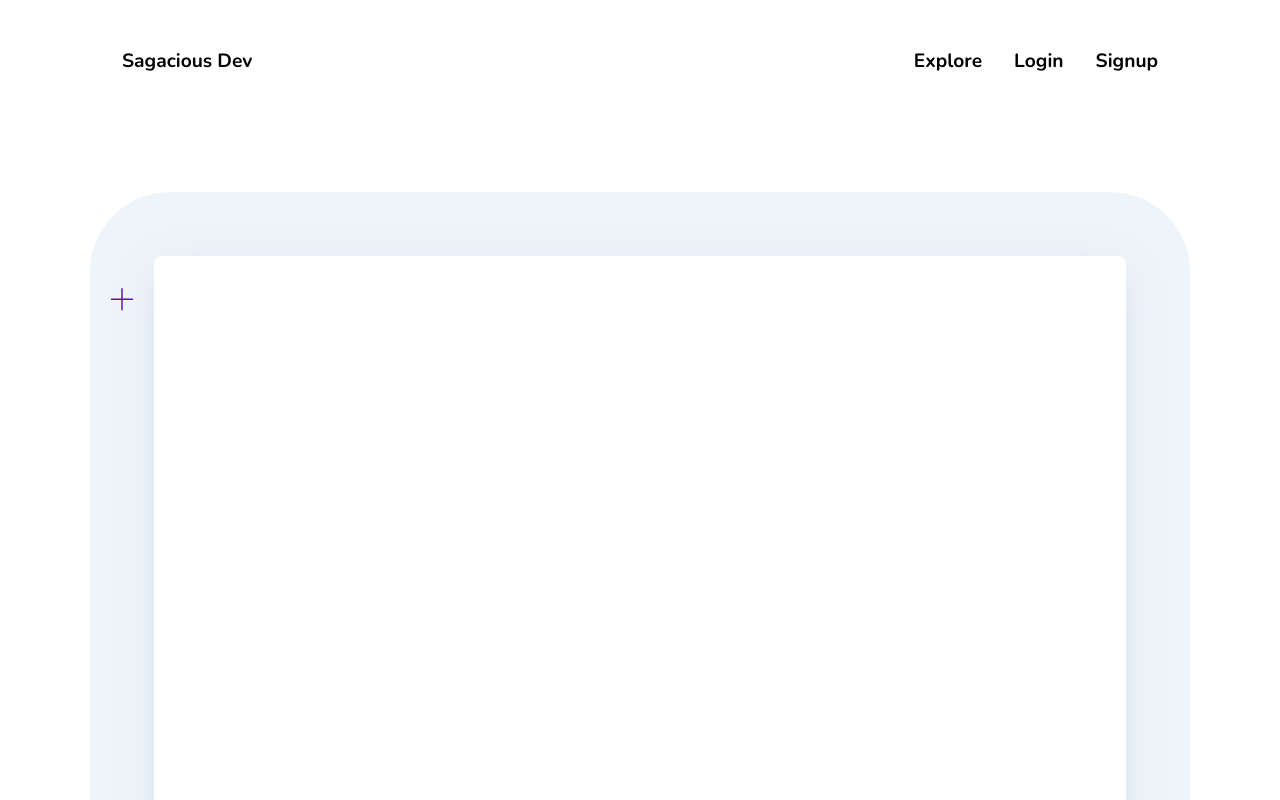
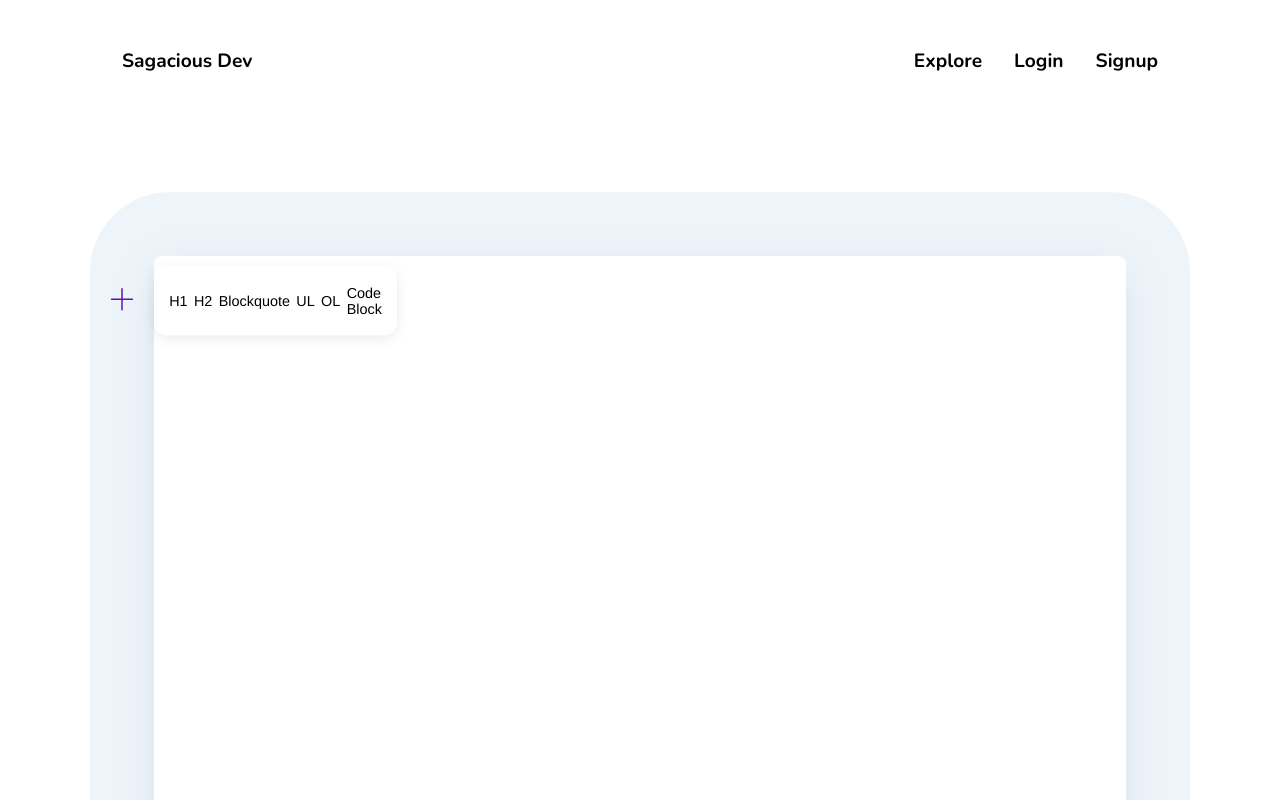
Before and after one commit to utkarsh-pro/sagacious-dev-blog, a React (Create React App) app: page /blog-editor in a window 1280 px wide. Both pictures are taken after a click on the element 122 px from the left and 299 px from the top of the page. Shown: the top 800 px of the page. Built offline with nearby package versions, Linux system fonts and the light colour scheme.

Commit message:
Added side toolbar

```diff
--- a/src/components/BlogEditor/InlineToolbar/index.tsx
+++ b/src/components/BlogEditor/InlineToolbar/index.tsx
@@ -96,8 +96,6 @@ function InlineToolbar({ editor, editorRef, toggleInlineStyle }: ToolbarConfig)
             // but rather with a small offset so the caret doesn't overlap with the text.
             const extraTopOffset = -(16 * 0.5);
 
-            console.log(selectionRect)
-
             setPostion({
                 top:
                     editorRoot.offsetTop +
--- a/src/components/BlogEditor/SideToolbar/index.module.css
+++ b/src/components/BlogEditor/SideToolbar/index.module.css
@@ -21,3 +21,38 @@
     height: 1.5rem;
     width: 1.5rem;
 }
+
+.controls {
+    font-family: 'Helvetica', sans-serif;
+    font-size: 0.9rem;
+    user-select: none;
+    display: flex;
+    justify-content: space-between;
+    align-items: center;
+    padding: 0.5rem;
+}
+
+.styleButton {
+    color: black;
+    cursor: pointer;
+    padding: 0.2rem;
+}
+
+.activeButton {
+    color: #5890ff;
+}
+
+.drawer {
+    position: absolute;
+    top: 0;
+    left: 3rem;
+    transform: translateY(-25%);
+    background-color: white;
+    box-shadow: 0 3px 15px -3px rgba(13,20,33,.13);
+    border-radius: 0.8rem;
+    padding: 0.5rem 0.25rem;
+}
+
+.hide {
+    display: none;
+}
--- a/src/components/BlogEditor/SideToolbar/index.tsx
+++ b/src/components/BlogEditor/SideToolbar/index.tsx
@@ -7,14 +7,68 @@ import { ReactComponent as Plus } from '../../../assets/svg/plus.svg'
 export interface ToolbarConfig {
     editor: any;
     editorRef: any;
+    toggleBlockStyle?: (blockType: string) => void;
     children?: any
 }
+// ==================================== HELPER COMPONENT ========================
 
+const StyleButton = (props: any) => {
+
+    const onToggle = (e: React.MouseEvent<HTMLSpanElement, MouseEvent>) => {
+        e.preventDefault();
+        props.onToggle(props.style);
+    };
+
+    let className = Classes.styleButton;
+    if (props.active) {
+        className += " " + Classes.activeButton;
+    }
+
+    return (
+        <span className={className} onMouseDown={onToggle}>
+            {props.label}
+        </span>
+    );
+
+}
+
+const BLOCK_TYPES = [
+    { label: 'H1', style: 'header-one' },
+    { label: 'H2', style: 'header-two' },
+    { label: 'Blockquote', style: 'blockquote' },
+    { label: 'UL', style: 'unordered-list-item' },
+    { label: 'OL', style: 'ordered-list-item' },
+    { label: 'Code Block', style: 'atomic' },
+];
+
+const BlockStyleControls = (props: any) => {
+    const { editorState } = props;
+    const selection = editorState.getSelection();
+    const blockType = editorState
+        .getCurrentContent()
+        .getBlockForKey(selection.getStartKey())
+        .getType();
+
+    return (
+        <div className={Classes.controls}>
+            {BLOCK_TYPES.map((type) =>
+                <StyleButton
+                    key={type.label}
+                    active={type.style === blockType}
+                    label={type.label}
+                    onToggle={props.onToggle}
+                    style={type.style}
+                />
+            )}
+        </div>
+    );
+};
 // ==================================== COMPONENT ===============================
 
-function SideToolbar({ editor, editorRef }: ToolbarConfig) {
+function SideToolbar({ editor, editorRef, toggleBlockStyle }: ToolbarConfig) {
     // const position = useRef({ top: 0, left: 0 })
     const [position, setPostion] = useState({ top: 0, left: 0 })
+    const [show, setShow] = useState(false);
 
     useEffect(() => {
         const selectionState = editor.getSelection()
@@ -45,8 +99,17 @@ function SideToolbar({ editor, editorRef }: ToolbarConfig) {
 
     return (
         <div className={Classes.toolbarContainer} style={{ ...position }}>
-            <div className={Classes.iconContainer}><Plus className={Classes.icon} /></div>
-            <div className={Classes.drawer}></div>
+            <div className={Classes.iconContainer} onClick={() => setShow(!show)}>
+                <Plus className={Classes.icon} />
+            </div>
+            <div className={`${Classes.drawer} ${!show ? Classes.hide : Classes.show}`}>
+                <BlockStyleControls
+                    editorState={editor}
+                    onToggle={(blockStyle: string) => {
+                        toggleBlockStyle && toggleBlockStyle(blockStyle);
+                        setShow(false)
+                    }} />
+            </div>
         </div>
     )
 }
--- a/src/components/BlogEditor/index.module.css
+++ b/src/components/BlogEditor/index.module.css
@@ -1,3 +1,5 @@
+@import url('https://fonts.googleapis.com/css2?family=Roboto:ital,wght@0,400;0,700;1,400;1,700&display=swap');
+
 .editor {
     padding: 2rem;
     background-color: white;
@@ -5,4 +7,45 @@
     border-radius: 0.5rem;
     width: 100%;
     min-height: 90vh;
+    font-family: 'Roboto', sans-serif;
 }
+
+.editor h1 {
+    font-size: 2.5rem;
+}
+
+.editor h2 {
+    font-size: 2.1rem;
+}
+
+.editor blockquote {
+    display: block;
+    border-width: 2px 0;
+    border-style: solid;
+    border-color: #eee;
+    padding: 1.5em 0 0.5em;
+    margin: 1.5em 0;
+    position: relative;
+}
+
+.editor blockquote:before {
+    content: '\201C';
+    position: absolute;
+    top: -25%;
+    left: 50%;
+    transform: translate(-50%, -50%);
+    background: #fff;
+    width: 3rem;
+    height: 2rem;
+    font: 6em/1.08em 'PT Sans', sans-serif;
+    color: #666;
+    text-align: center;
+}
+
+.editor blockquote:after {
+    content: "\2013 \2003" attr(cite);
+    display: block;
+    text-align: right;
+    font-size: 0.875em;
+    color: #e74c3c;
+}
--- a/src/components/BlogEditor/index.tsx
+++ b/src/components/BlogEditor/index.tsx
@@ -6,6 +6,7 @@ import { Editor as DraftEditor, EditorState, AtomicBlockUtils, RichUtils } from
 import Editor from '../Editor';
 import SideToolbar from './SideToolbar'
 import InlineToolbar from './InlineToolbar'
+import { getNodeFromKey } from './utility';
 
 // =====================================================================================================
 
@@ -31,7 +32,6 @@ function BlogEditor() {
     const memoizedBockRendererFn = useCallback((block) => {
         const type = block.getType();
         if (type === "atomic") {
-            console.log(block)
             return {
                 component: EditorWrapper,
                 editable: true,
@@ -48,11 +48,52 @@ function BlogEditor() {
         onChangeHandler(RichUtils.toggleInlineStyle(state, inlineStyle))
     }
 
+    const toggleBlockStyle = (blockType: string) => {
+        if (blockType !== "atomic")
+            onChangeHandler(RichUtils.toggleBlockType(state, blockType));
+
+        else {
+            // Add Monaco editor to the current state
+            const contentState = state.getCurrentContent()
+            const contentStateWithEntity = contentState.createEntity("MONACO", "MUTABLE");
+            const entityKey = contentStateWithEntity.getLastCreatedEntityKey();
+            const newEditorState = EditorState.set(
+                state,
+                { currentContent: contentStateWithEntity }
+            );
+            const newState = AtomicBlockUtils.insertAtomicBlock(newEditorState, entityKey, "")
+            setState(newState)
+
+            // Get a reference to monaco instance
+            const newContentState = newState.getCurrentContent();
+            const draftKey = newContentState.getLastBlock().getKey()
+            const monacoKey = newContentState.getKeyBefore(draftKey)
+
+
+            // Get the monaco node
+            // This is done asynchronously because
+            // There is usually a delay between block rendering by
+            // Draft js
+            setTimeout(() => {
+                console.log("Entity Key:", monacoKey)
+                const monaocoParent = getNodeFromKey(monacoKey);
+
+                const divReferenceToMonaocParent = (monaocoParent as HTMLDivElement);
+
+                divReferenceToMonaocParent.contentEditable = "false"
+                divReferenceToMonaocParent.style.marginLeft = "0"
+                divReferenceToMonaocParent.style.marginRight = "0"
+
+            }, 0)
+        }
+    }
+
     const onChangeHandler = (state: EditorState) => setState(state)
+    const focus = () => DraftRef.current?.focus()
 
     return (
         <div className={Classes.container}>
-            <div className={Classes.editor} onClick={() => DraftRef.current?.focus()}>
+            <div className={Classes.editor} onClick={focus}>
                 <DraftEditor
                     ref={DraftRef}
                     readOnly={editorIsUp}
@@ -60,20 +101,9 @@ function BlogEditor() {
                     onChange={onChangeHandler}
                     blockRendererFn={memoizedBockRendererFn} />
             </div>
-            <SideToolbar editor={state} editorRef={DraftRef} />
+            <SideToolbar editor={state} editorRef={DraftRef} toggleBlockStyle={toggleBlockStyle} />
             <InlineToolbar editor={state} editorRef={DraftRef} toggleInlineStyle={toggleInlineStyle} />
 
-            <div onClick={() => {
-                const contentState = state.getCurrentContent()
-                const contentStateWithEntity = contentState.createEntity("MONACO", "MUTABLE");
-                const entityKey = contentStateWithEntity.getLastCreatedEntityKey();
-                const newEditorState = EditorState.set(
-                    state,
-                    { currentContent: contentStateWithEntity }
-                );
-                setState(AtomicBlockUtils.insertAtomicBlock(newEditorState, entityKey, ""))
-
-            }}>CLICK</div>
             <div onClick={() => console.log(state.toJS())}>Get the Data (See Console)</div>
         </div>
     );
--- a/src/components/BlogEditor/utility.ts
+++ b/src/components/BlogEditor/utility.ts
@@ -26,3 +26,9 @@ export const getPosition = (editor: any, editorRef: React.RefObject<any>) => {
 
     return position
 }
+
+export const getNodeFromKey = (key: string) => {
+    return document.querySelectorAll(
+        `[data-offset-key="${key}-0-0"]`
+    )[0];
+}
```
